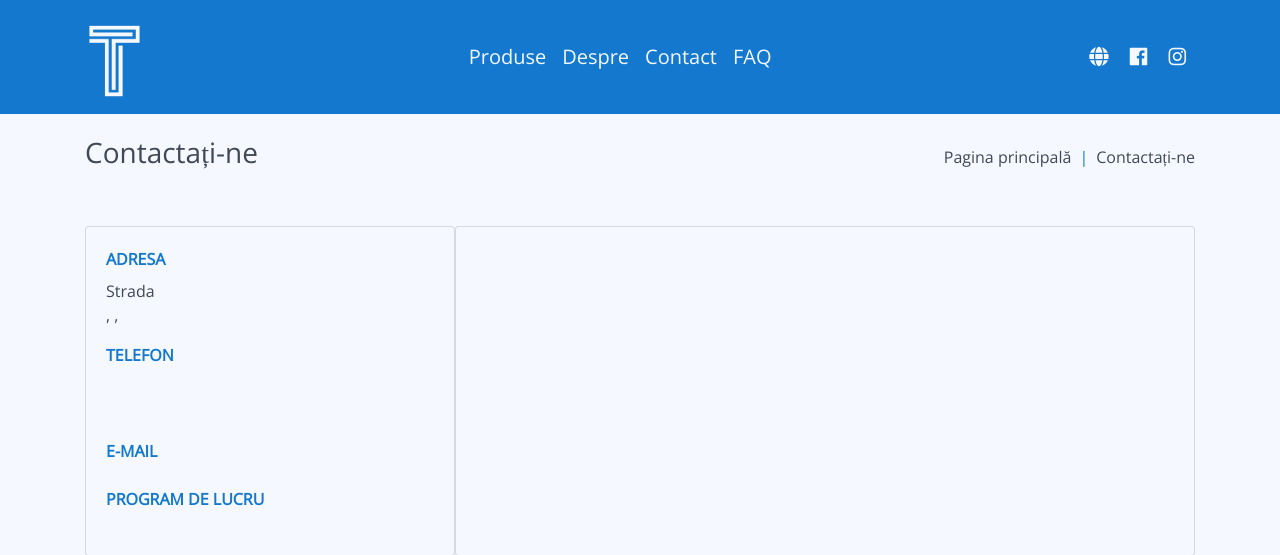
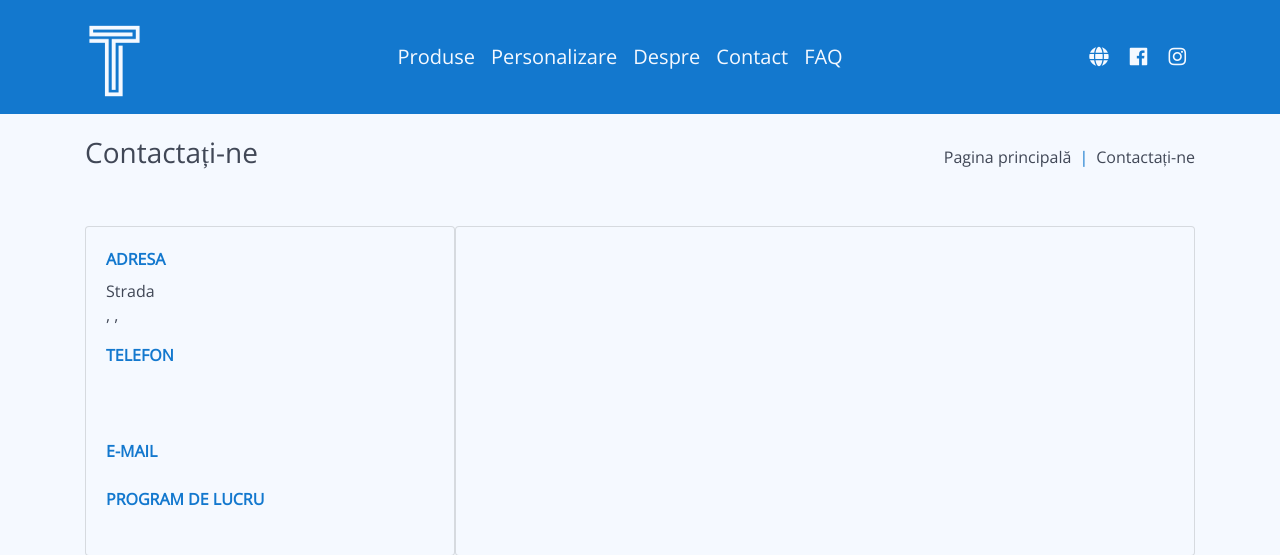
Before and after one commit to vigszilard/TermoCatalog, a Django app: page /send_contact_form in a window 1280 px wide. Shown: the top 555 px of the page. Run offline with Django 3.2, Linux system fonts and the light colour scheme; some libraries are stand-ins or nearby versions.

Commit message:
added new link

```diff
--- a/templates/components/_header.html
+++ b/templates/components/_header.html
@@ -21,6 +21,16 @@
               {% endif %}
             >
               <a href="{% url 'index' %}">Produse</a>
+            </li>
+              <hr>
+              <li
+              {% if '/des/' == request.path %}
+                  class="nav-item active"
+              {% else %}
+                  class="nav-item"
+              {% endif %}
+            >
+              <a href="{% url 'designs' %}">Personalizare</a>
             </li>
             <hr>
             <li
```
